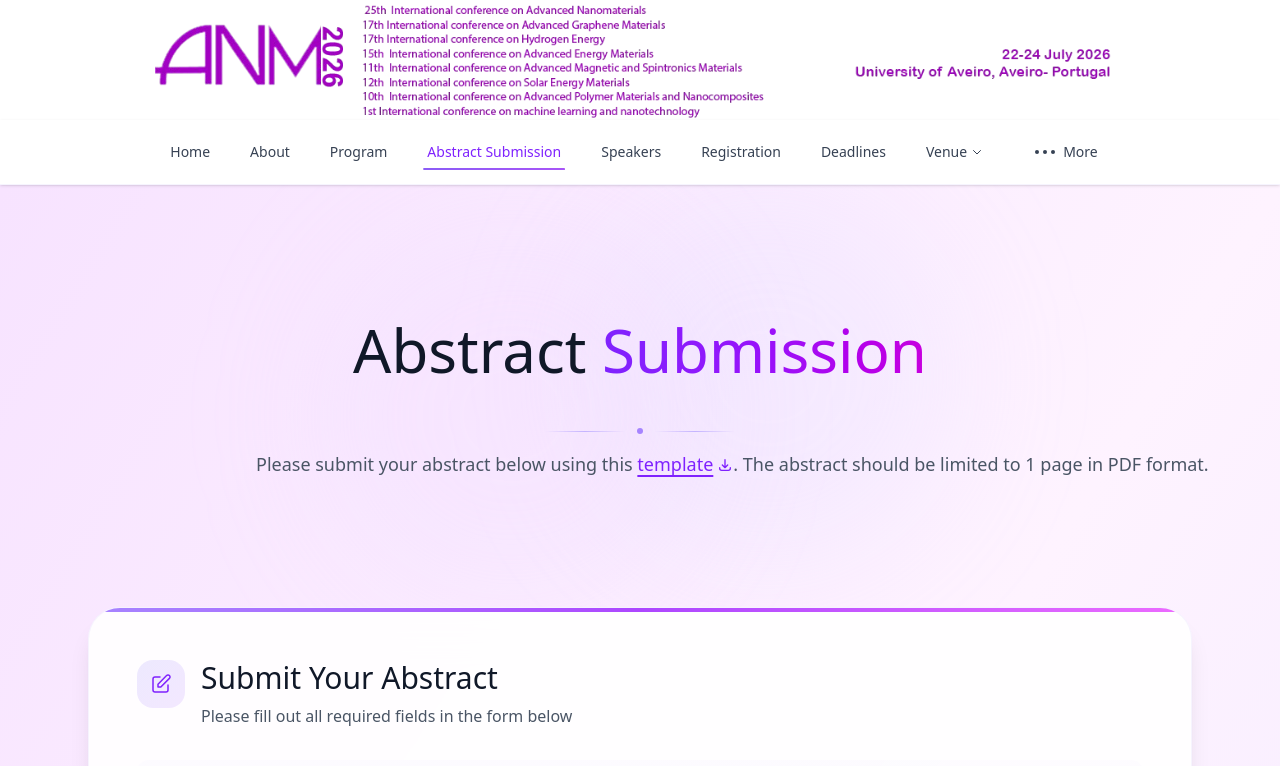
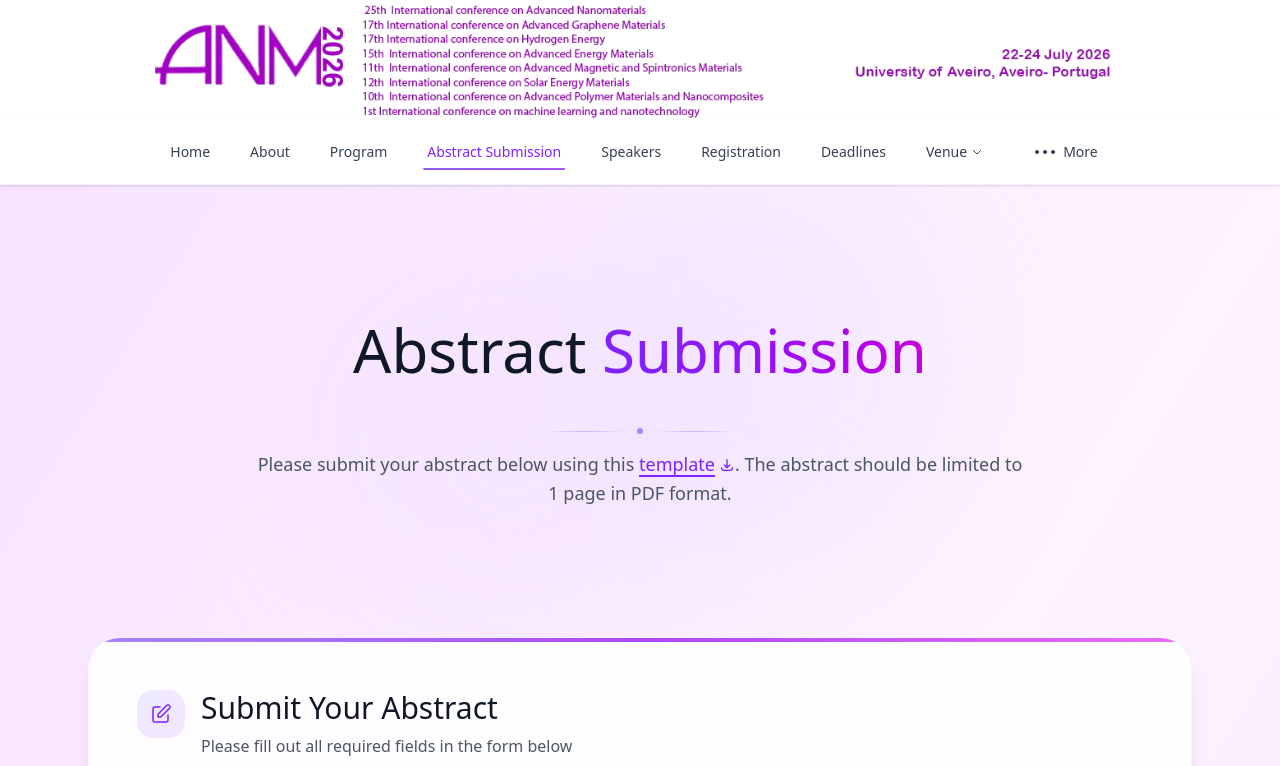
Before and after one commit to Abhijith-Suresh2283/nanoportugal, a React (Vite) app: page /abstract-submission in a window 1280 px wide. Shown: the top 766 px of the page. Built offline with nearby package versions, Linux system fonts and the light colour scheme.

Commit message:
remove no wrapper

```diff
--- a/src/components/AbstractSubmission.jsx
+++ b/src/components/AbstractSubmission.jsx
@@ -24,7 +24,7 @@ export default function AbstractSubmissionPage() {
           </div>
 
           {/* Subtitle */}
-          <p className="text-base sm:text-lg font-light text-gray-600 max-w-3xl mx-auto leading-relaxed whitespace-nowrap">
+          <p className="text-base sm:text-lg font-light text-gray-600 max-w-3xl mx-auto leading-relaxed">
             Please submit your abstract below using this{" "}
             <a
               href="/ANM2026-abstract-template-new.doc"
```
